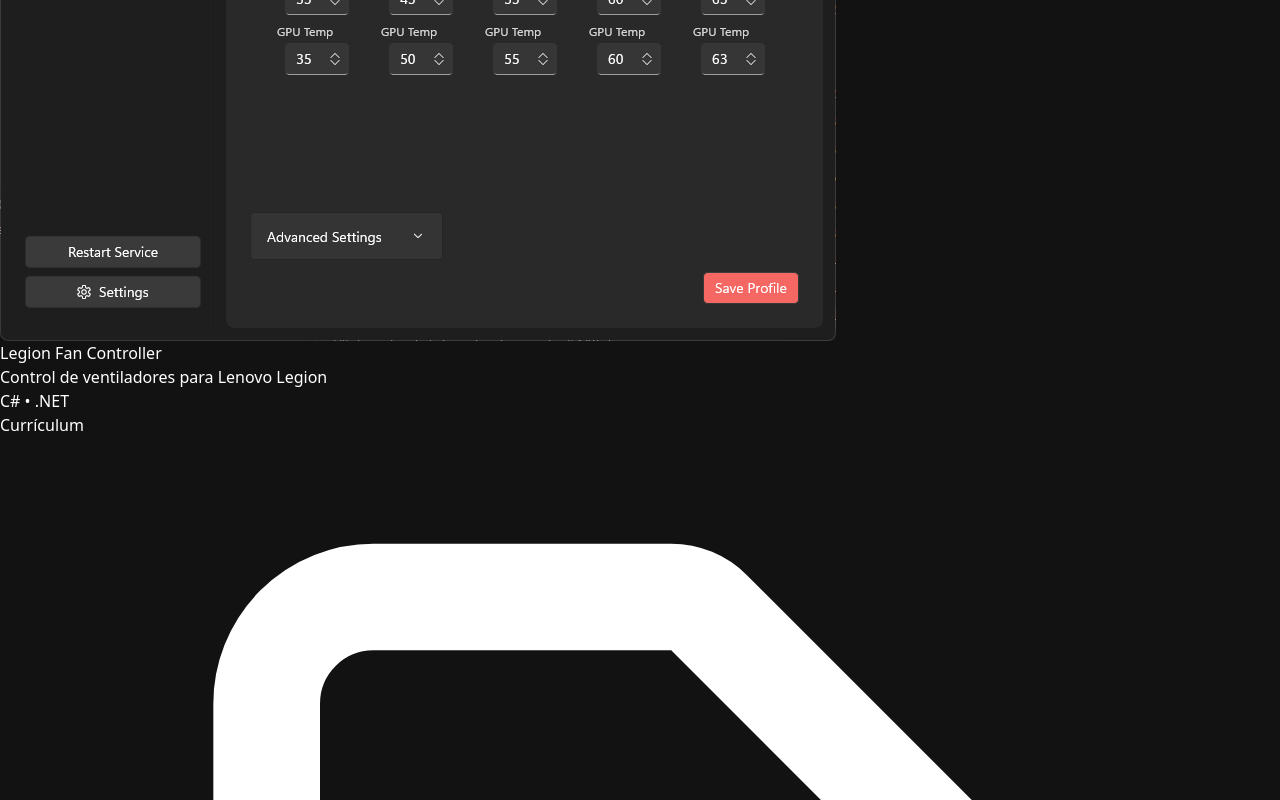
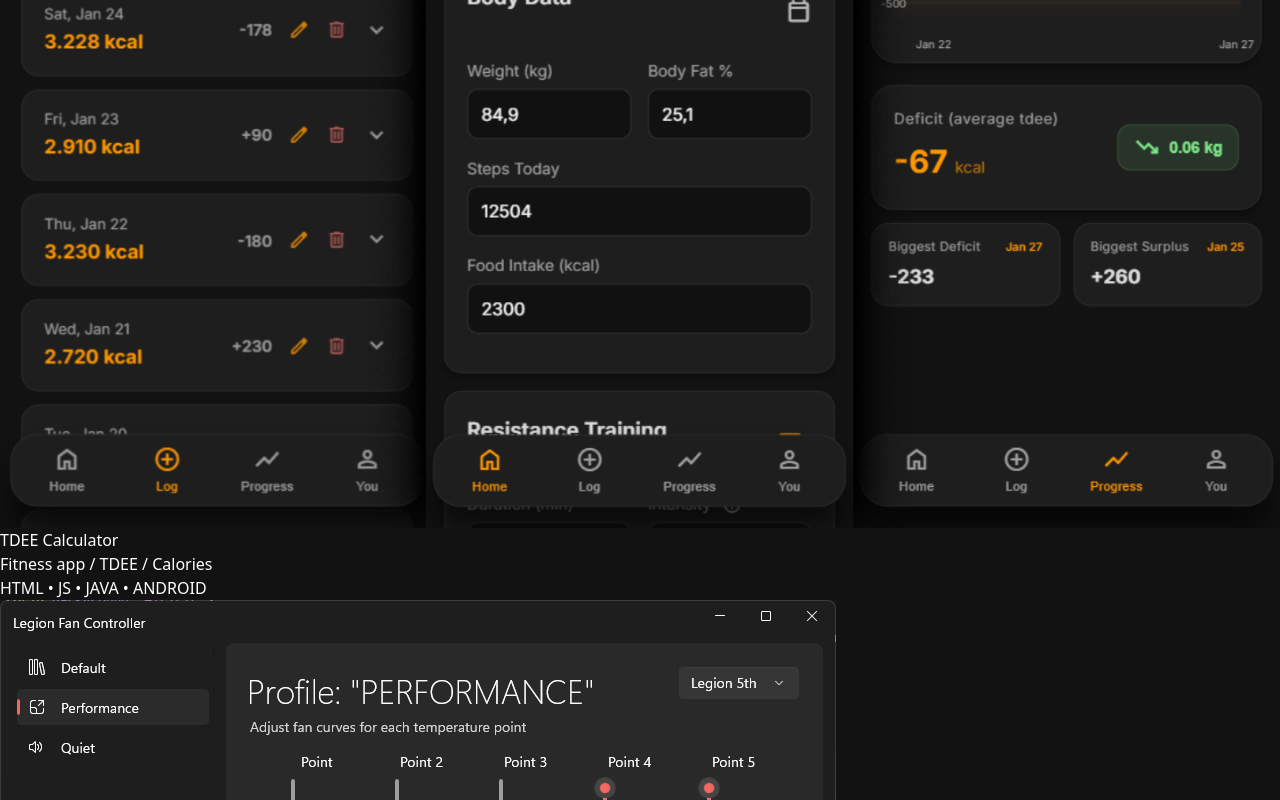
Before and after one commit to Kangarroar/Portfolio-Website, a React (Vite) app: page / in a window 1280 px wide. Shown: the part 1540-2340 px from the top of the page. Built offline with nearby package versions, Linux system fonts and the light colour scheme.

Commit message:
Add: TDEE App.

```diff
--- a/src/App.jsx
+++ b/src/App.jsx
@@ -4,6 +4,7 @@
 import Navigation from './components/Navigation'
 import yemcImage from './assets/yemc.png'
 import lfcImage from './assets/lfc.png'
+import tdeeImage from './assets/tdee.png'
 import cvFile from './assets/Pedro_Sandoval_CV.pdf';
 
 function App() {
@@ -47,7 +48,7 @@
           <h2 className={`text-5xl md:text-6xl font-bold bg-gradient-to-r ${colors.gradientText.heading} bg-clip-text text-transparent text-center mb-16`}>
             {content.projects.title}
           </h2>
-          <div className="max-w-6xl mx-auto grid grid-cols-1 md:grid-cols-2 gap-8">
+          <div className="max-w-16xl mx-auto grid grid-cols-1 md:grid-cols-3 gap-4">
             {/* YEMC Project */}
             <a
               href={content.projects.yemc.link}
@@ -72,6 +73,34 @@
                   </p>
                   <p className={`${colors.text.muted} text-xs`}>
                     {content.projects.yemc.tech}
+                  </p>
+                </div>
+              </div>
+            </a>
+
+            <a
+              href={content.projects.tdee.link}
+              target="_blank"
+              rel="noopener noreferrer"
+              className={`group block ${colors.glass.bg} backdrop-blur-xl ${colors.glass.border} hover:${colors.glass.borderHover} rounded-2xl overflow-hidden transition-all duration-500 hover:scale-105 hover:shadow-2xl`}
+              data-testid="project-card-tdee"
+            >
+              <div className="relative aspect-[4/3] overflow-hidden bg-[#000000]">
+                <img
+                  src={tdeeImage}
+                  alt={content.projects.tdee.title}
+                  className="w-full h-full object-cover transition-transform duration-500 group-hover:scale-110"
+                />
+                <div className="absolute inset-0 bg-gradient-to-t from-black/80 via-black/40 to-transparent"></div>
+                <div className="absolute bottom-0 left-0 right-0 p-6">
+                  <h3 className={`text-2xl font-bold ${colors.text.primary} mb-2`}>
+                    {content.projects.tdee.title}
+                  </h3>
+                  <p className={`${colors.text.secondary} mb-2 text-sm`}>
+                    {content.projects.tdee.description}
+                  </p>
+                  <p className={`${colors.text.muted} text-xs`}>
+                    {content.projects.tdee.tech}
                   </p>
                 </div>
               </div>
--- a/src/constants/text.js
+++ b/src/constants/text.js
@@ -25,6 +25,12 @@
         description: "Control de ventiladores para Lenovo Legion",
         tech: "C# • .NET",
         link: "https://github.com/Kangarroar/Legion-Fan-Controller"
+      },
+      tdee: {
+        title: "TDEE Calculator",
+        description: "Fitness app / TDEE / Calories",
+        tech: "HTML • JS • JAVA • ANDROID",
+        link: ""
       }
     },
     resume: {
@@ -130,6 +136,12 @@
         description: "Fan control utility for Lenovo Legion laptops",
         tech: "C# • .NET",
         link: "https://github.com/Kangarroar/Legion-Fan-Controller"
+      },
+      tdee: {
+        title: "TDEE Calculator",
+        description: "Fitness app / TDEE / Calories",
+        tech: "HTML • JS • JAVA • ANDROID",
+        link: ""
       }
     },
     resume: {
```
Also changed, not shown: src/assets/tdee.png (added).
